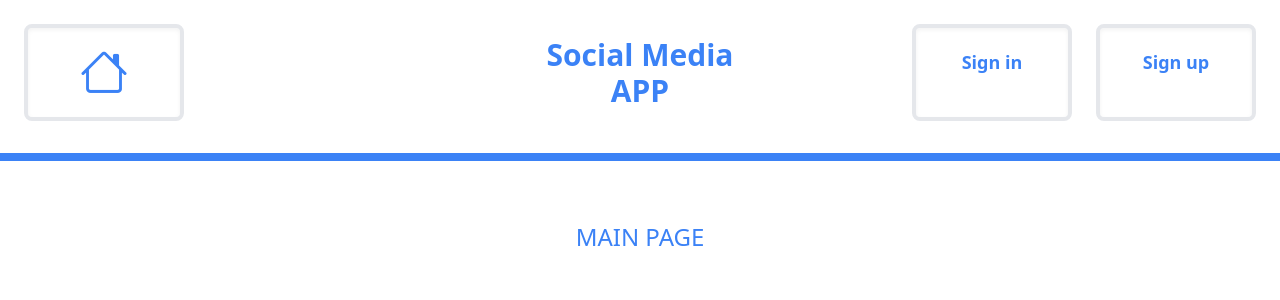
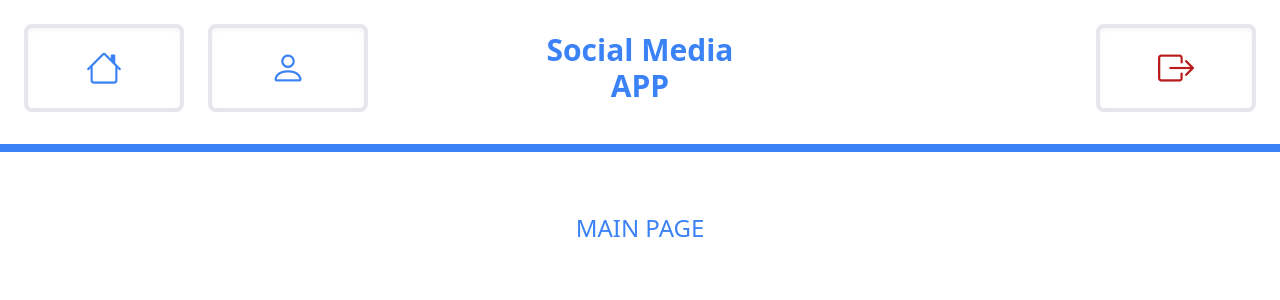
Before and after one commit to OskarProgrammer/Social-Media, a React (Vite) app: page / in a window 1280 px wide. Shown: the top 300 px of the page. Built offline with nearby package versions, Linux system fonts and the light colour scheme; data requests are answered from the project's data file.

Commit message:
Modifying size of icons

```diff
--- a/data/db.json
+++ b/data/db.json
@@ -1,7 +1,7 @@
 {
   "currentUser": {
-    "id": "",
-    "isLogged": false
+    "id": "22",
+    "isLogged": true
   },
   "users": [
     {
--- a/src/index.css
+++ b/src/index.css
@@ -92,7 +92,7 @@
   }
 
   .btn > i {
-    @apply text-5xl
+    @apply text-4xl
   }
 
   .btn:hover {
```
